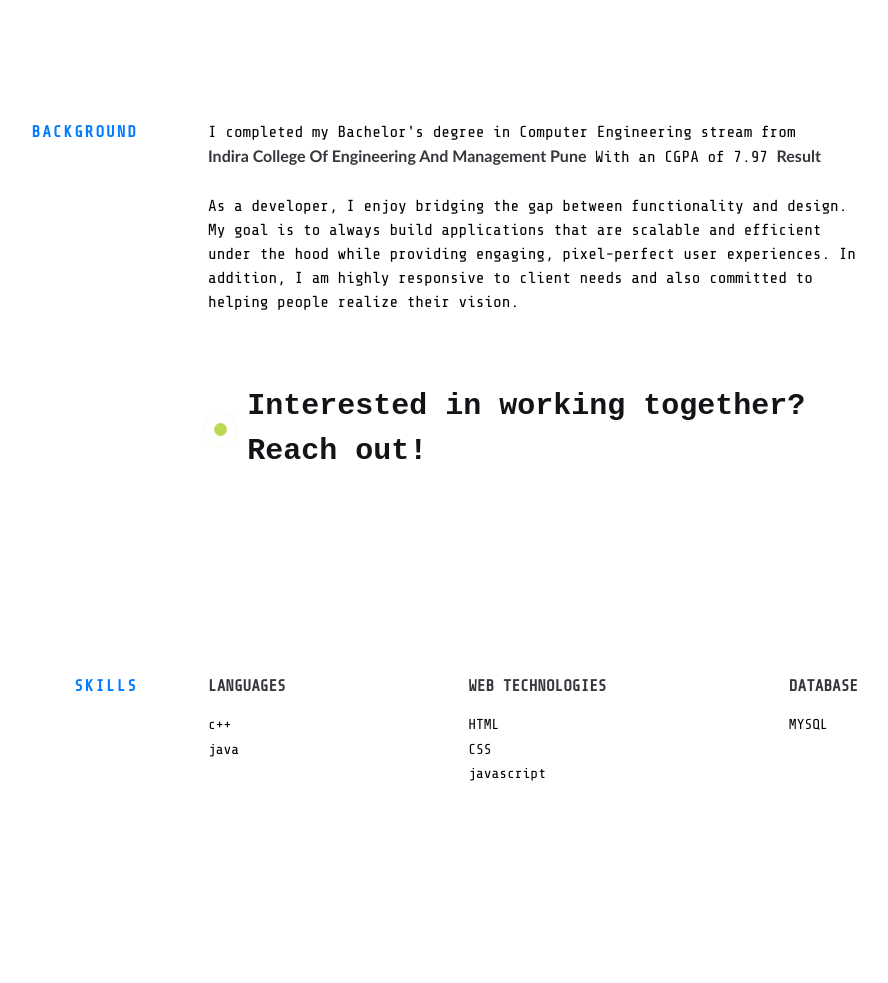
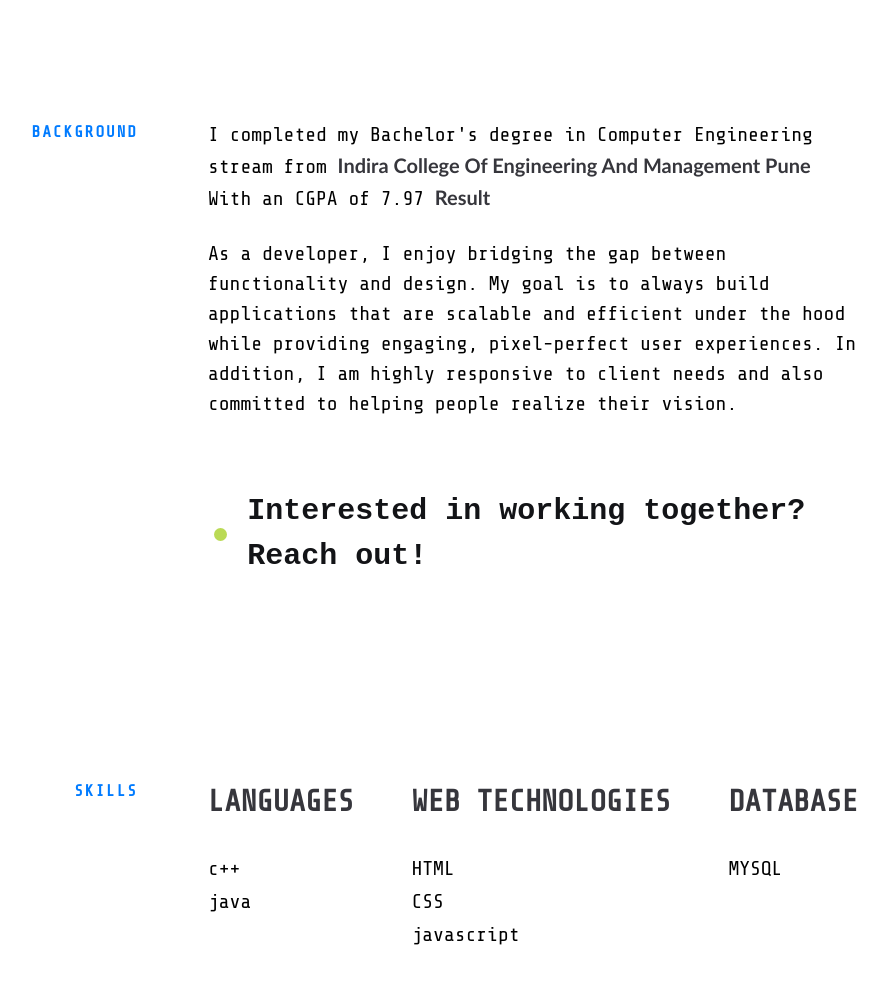
Before and after one commit to swapnilkamble150/My-Portfolio, a plain HTML site: page index.html in a window 1280 px wide. Shown: the part 780-1763 px from the top of the page, without its empty margins (157-1045 px from the left). Drawn offline with nearby package versions, Linux system fonts and the light colour scheme.

Commit message:
style.css

```diff
--- a/style.css
+++ b/style.css
@@ -7,6 +7,7 @@ body, html {
                 line-height: 1.5;
                 scroll-behavior: smooth;
                 font-family: 'Share Tech Mono', monospace;
+
             }
 
 body.night, html.night {
@@ -15,6 +16,11 @@ body.night, html.night {
                             scroll-behavior: smooth;
                         }
 
+
+p{
+    font-size: 20px;
+
+}
 
 h1 {
     display: block;
@@ -450,14 +456,17 @@ section .skills{
     opacity 0.6s cubic-bezier(.694,0,.335,1) 0s;
     transition: transform 0.6s cubic-bezier(.694,0,.335,1) 0s,
     opacity 0.6s cubic-bezier(.694,0,.335,1) 0s;
+    font-size: 30px;
 }
 
 .skills .skillz {
+    font-size: 30px;
     display: flex;
     justify-content: space-between;
 }
 
 .skills .skillz_category_label {
+    font-size: 30px;
     font-weight: 800;
     color: #36363c;
     text-transform: uppercase;
@@ -466,6 +475,7 @@ section .skills{
 .skills .skillz_category_item {
     margin: 3px 0;
     font-size: .9rem;
+    font-size: 20px;
 }
 
 .section .featured-projects {
```
